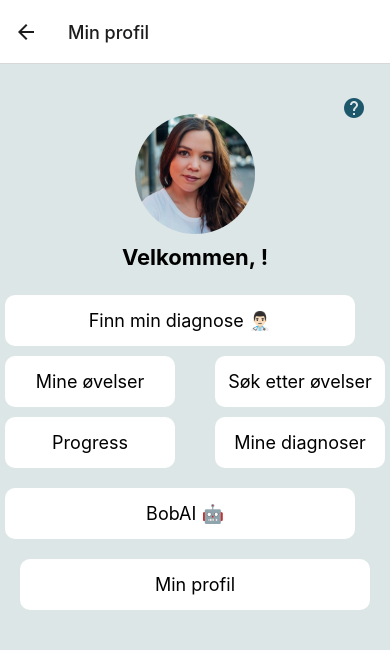
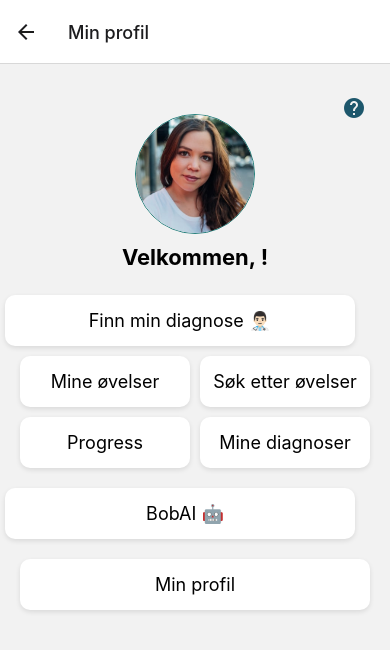
Before and after one commit to TommyS-NO/PhysioFlow-Prototype, a React Native app in the folder frontend/: screen /ProfileScreen in a window 390 px wide. Shown: the top 650 px of the page. Built offline with nearby package versions, Linux system fonts and the light colour scheme; no server answers.

Commit message:
Styling profileScreen. Stil a lot of fixing to do!

```diff
--- a/frontend/Styles/ProfileScreen_Style.ts
+++ b/frontend/Styles/ProfileScreen_Style.ts
@@ -9,17 +9,17 @@ export const styles = StyleSheet.create({
     flex: 1,
     alignItems: "center",
     justifyContent: "center",
-    backgroundColor: theme.colors.primary,
+    // backgroundColor: theme.colors.primary,
   },
   fullWidthContainer: {
-    width: "100%",
+
     alignItems: "center",
     marginBottom: spacing,
   },
   gridContainer: {
     flexDirection: "row",
     flexWrap: "wrap",
-    justifyContent: "space-between",
+    justifyContent: "center",
     marginBottom: spacing,
   },
 
@@ -33,6 +33,8 @@ export const styles = StyleSheet.create({
     borderRadius: 60,
     marginTop: 30,
     marginBottom: 10,
+    borderWidth: 1,
+    borderColor: '#26807C',
   },
   welcomeText: {
     fontSize: 22,
@@ -52,12 +54,18 @@ export const styles = StyleSheet.create({
     marginVertical: spacing / 2,
     marginHorizontal: spacing / 2,
     width: (width - spacing * 5) / 2,
+    shadowColor: "#000",
+    shadowOffset: { width: 0, height: 2 },
+    shadowOpacity: 0.1,
+    shadowRadius: 5,
+    elevation: 4,
   },
   fullWidthButton: {
     width: width - spacing * 4,
   },
   menuText: {
     fontSize: 18,
+
   },
   bobContainer: {
     flexDirection: "row",
@@ -75,7 +83,6 @@ export const styles = StyleSheet.create({
     marginLeft: 10,
   },
 
-
   helpButton: {
     position: "absolute",
     right: theme.spacing.medium,
```
